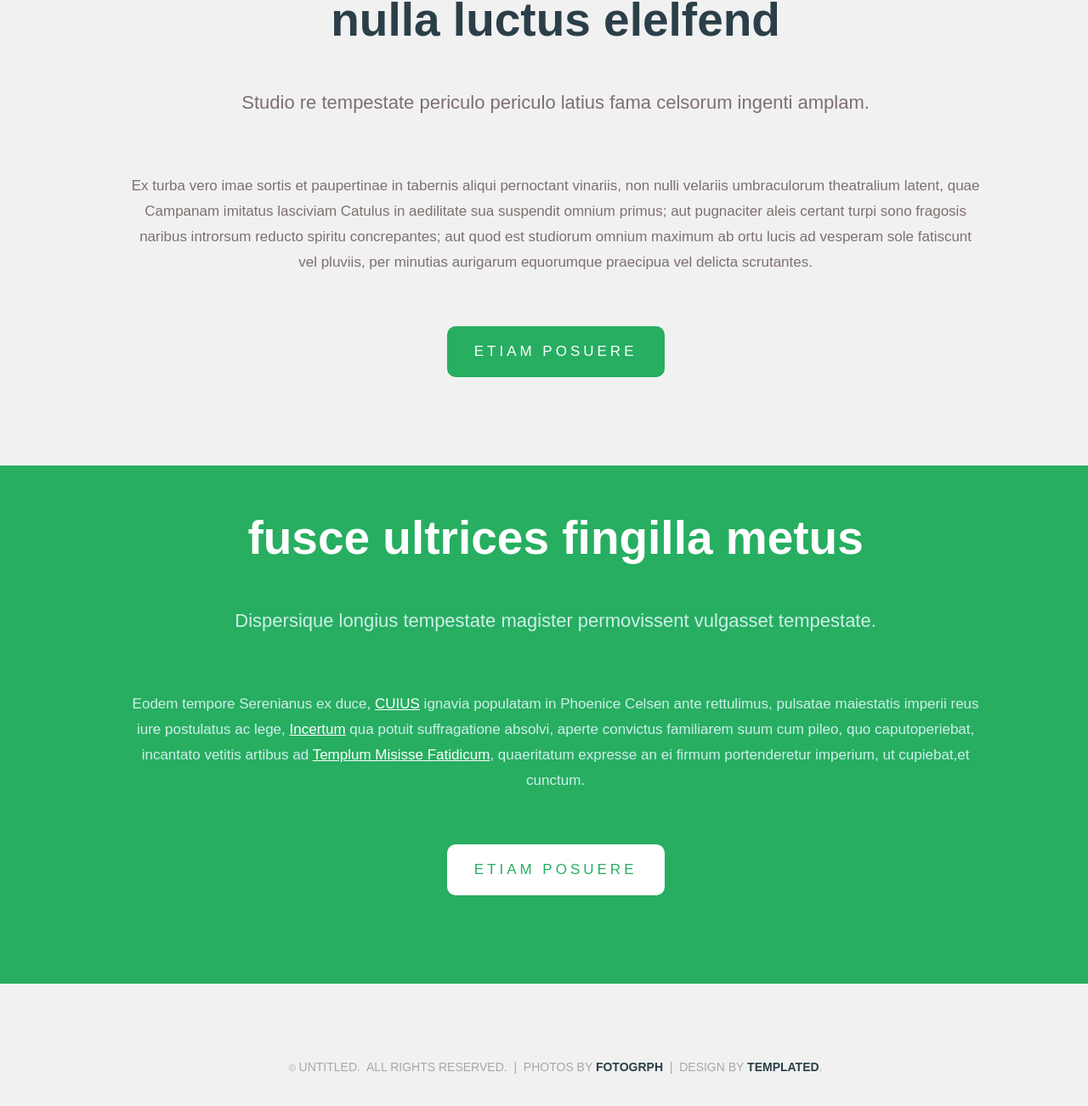
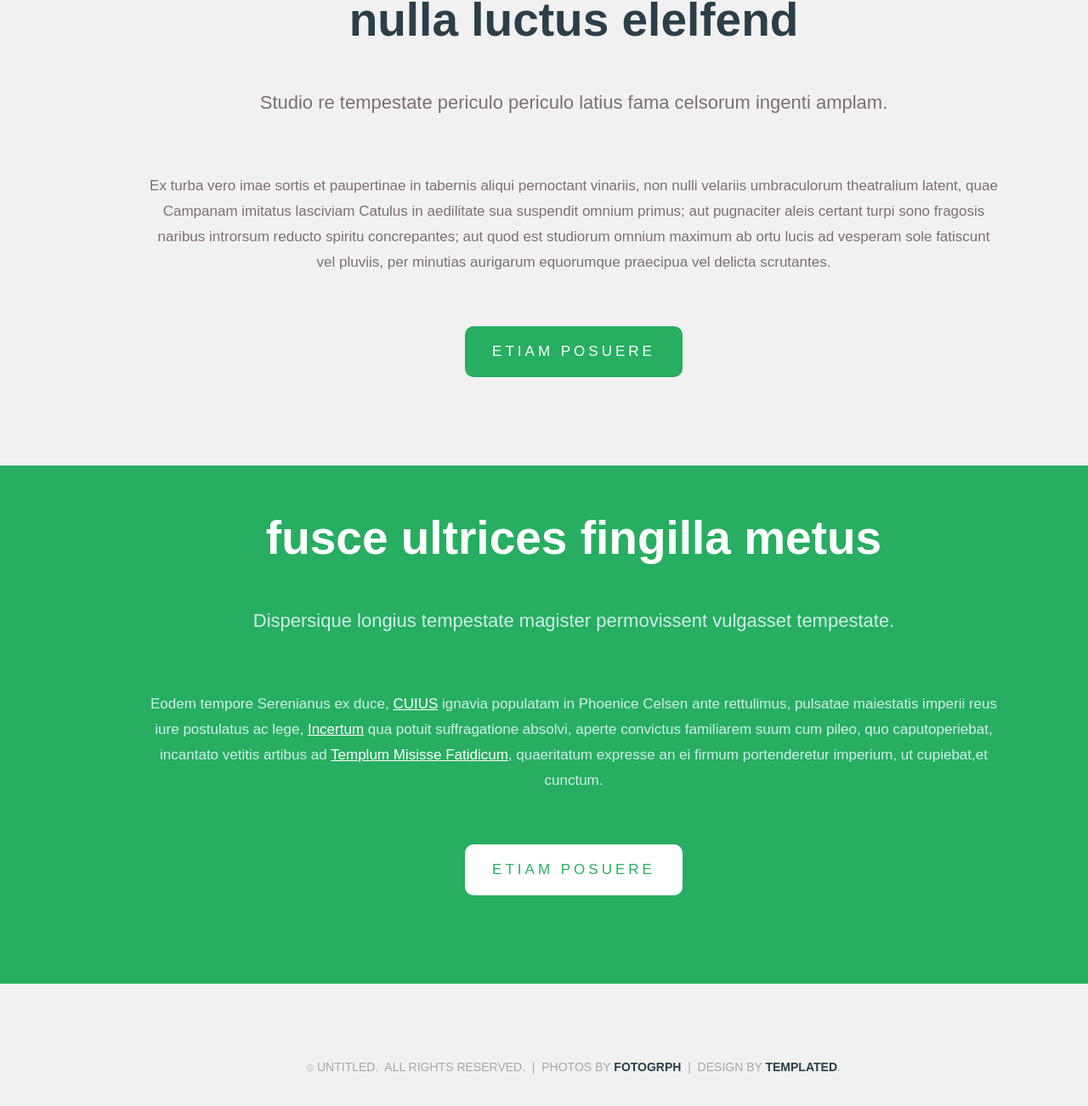
Before and after one commit to Yose216/Challenge_2_you, a plain HTML site: page Index.html in a window 1280 px wide. Shown: the part 62-1364 px from the top of the page at 85% size. Drawn offline with Linux system fonts and the light colour scheme; a web font is replaced by a local one.

Commit message:
Changement margin left block 2 et 3

```diff
--- a/Style_Index.css
+++ b/Style_Index.css
@@ -18,7 +18,7 @@ div { /*pas d'espace horizontal entre les block*/
 	width: 1000px;
 	height: 610px;
 	text-align: center;
-	margin-left: 12%;
+	margin-left: 175px;
 }
 
 .main2 h2 {
@@ -71,7 +71,7 @@ div { /*pas d'espace horizontal entre les block*/
 	width: 1000px;
 	height: 610px;
 	text-align: center;
-	margin-left: 12%;
+	margin-left: 175px;
 }
 
 .main3 h2 {
@@ -127,7 +127,7 @@ footer {
 footer pre {
 	width: 1000px;
 	text-align: center;
-	margin-left: 12%;
+	margin-left: 175px;
 	color: #A7A7A7;
 	margin-top: 90px;
 	font-size: 14px;
```
